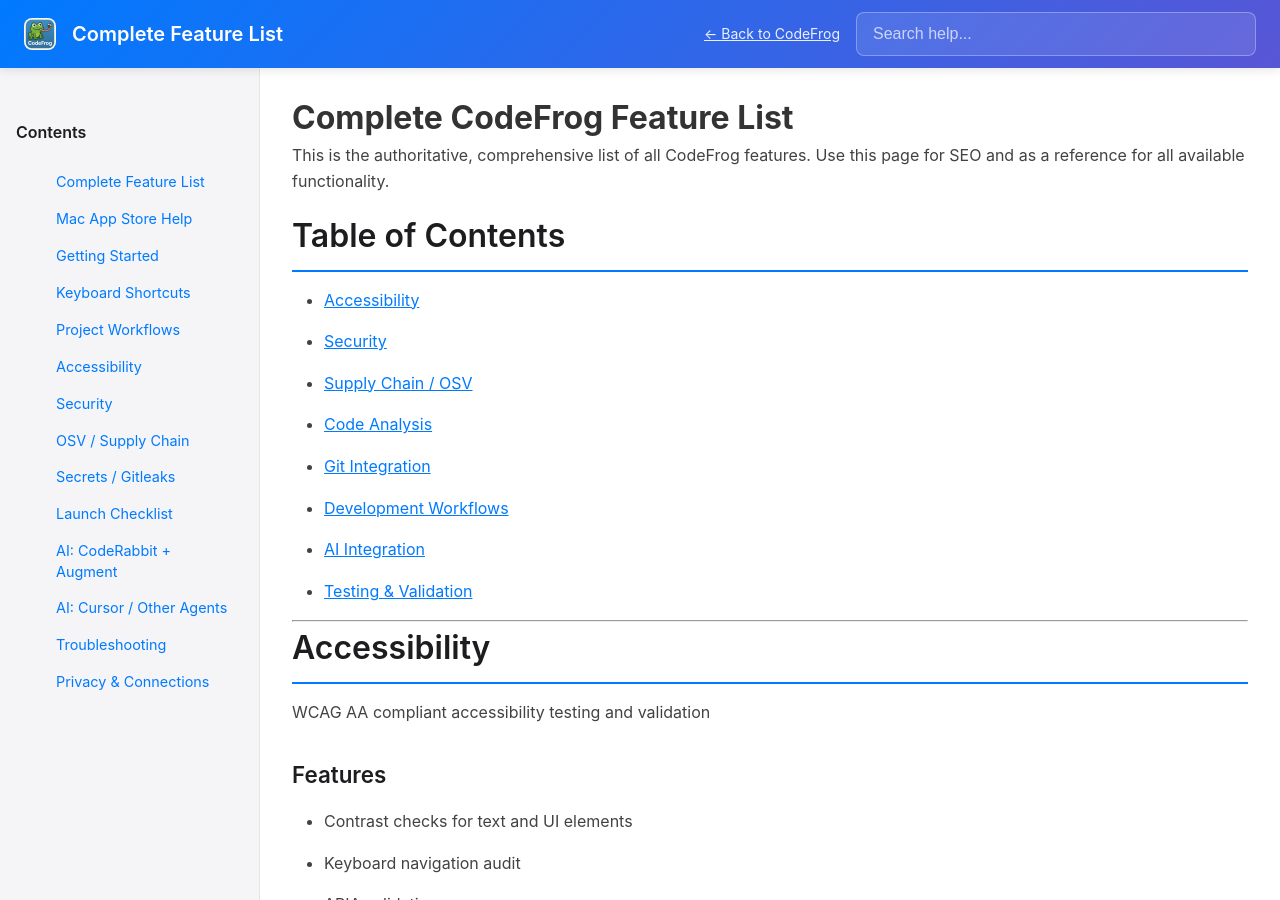
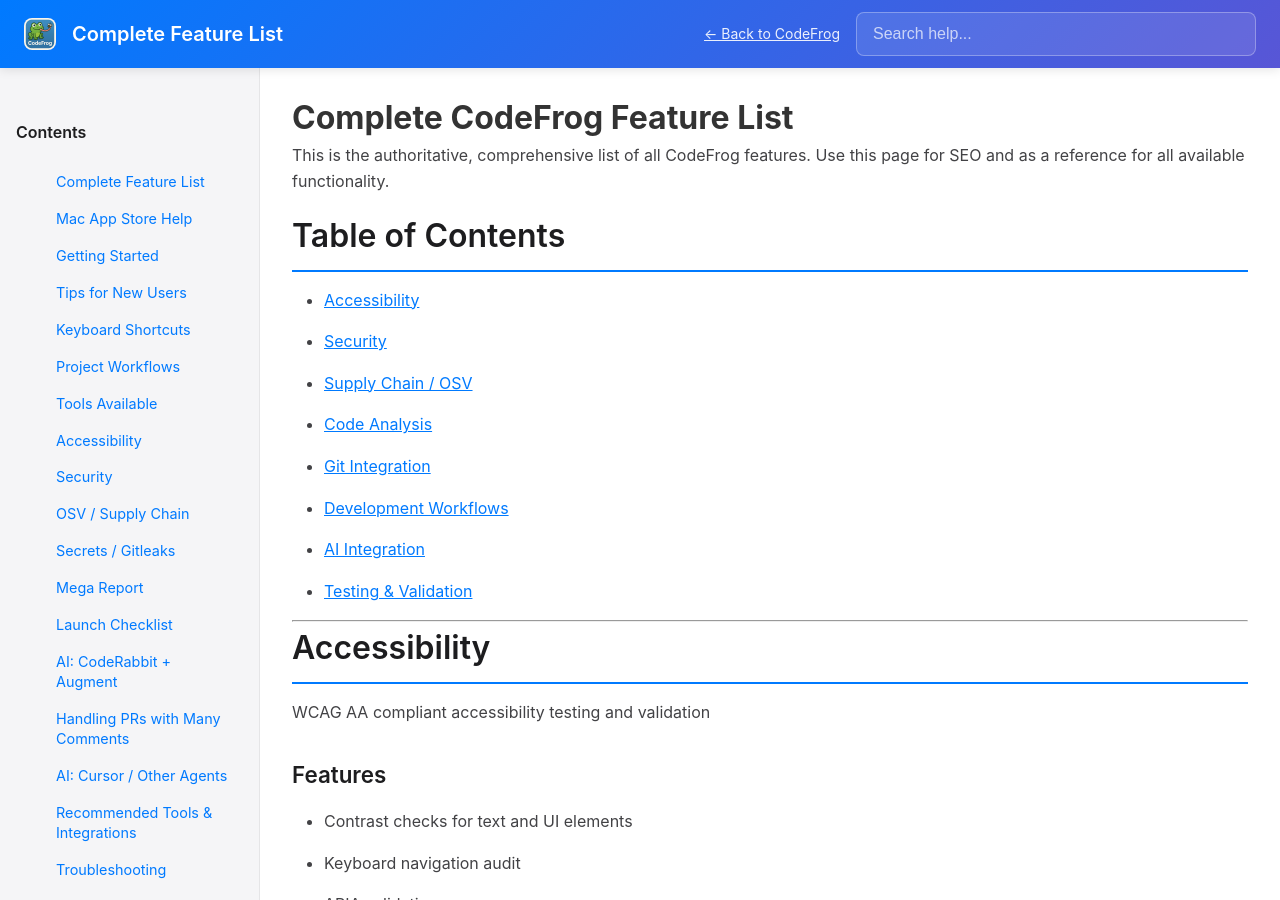
Before and after one commit to greenrobotllc/codefrog-help, a Jekyll site: the page built from index.md, in a window 1280 px wide and 900 px high. Built offline with Jekyll 4.4.1, drawn with Linux system fonts in a browser that asks for light colours; comment, search, counter and statistics services are not loaded.

Commit message:
Sync help documentation from main repository
Synced from: f76f5427a59023eb8ae66e63011134d25a8d9f25
Date: 2025-11-26 23:44:32 UTC

```diff
--- a/_layouts/help.html
+++ b/_layouts/help.html
@@ -26,15 +26,20 @@
           <li><a href="{{ '/help/' | relative_url }}" {% if page.url == '/help/' or page.url == '/help/index.html' %}class="active"{% endif %}>Complete Feature List</a></li>
           <li><a href="{{ '/help/mas/' | relative_url }}" {% if page.url == '/help/mas/' or page.url == '/help/mas/index.html' %}class="active"{% endif %}>Mac App Store Help</a></li>
           <li><a href="{{ '/help/mas/getting-started' | relative_url }}" {% if page.url == '/help/mas/getting-started/' or page.url == '/help/mas/getting-started.html' %}class="active"{% endif %}>Getting Started</a></li>
+          <li><a href="{{ '/help/mas/tips' | relative_url }}" {% if page.url == '/help/mas/tips/' or page.url == '/help/mas/tips.html' %}class="active"{% endif %}>Tips for New Users</a></li>
           <li><a href="{{ '/help/mas/shortcuts' | relative_url }}" {% if page.url == '/help/mas/shortcuts/' or page.url == '/help/mas/shortcuts.html' %}class="active"{% endif %}>Keyboard Shortcuts</a></li>
           <li><a href="{{ '/help/mas/workflows' | relative_url }}" {% if page.url == '/help/mas/workflows/' or page.url == '/help/mas/workflows.html' %}class="active"{% endif %}>Project Workflows</a></li>
+          <li><a href="{{ '/help/mas/tools' | relative_url }}" {% if page.url == '/help/mas/tools/' or page.url == '/help/mas/tools.html' %}class="active"{% endif %}>Tools Available</a></li>
           <li><a href="{{ '/help/mas/accessibility' | relative_url }}" {% if page.url == '/help/mas/accessibility/' or page.url == '/help/mas/accessibility.html' %}class="active"{% endif %}>Accessibility</a></li>
           <li><a href="{{ '/help/mas/security' | relative_url }}" {% if page.url == '/help/mas/security/' or page.url == '/help/mas/security.html' %}class="active"{% endif %}>Security</a></li>
           <li><a href="{{ '/help/mas/osv' | relative_url }}" {% if page.url == '/help/mas/osv/' or page.url == '/help/mas/osv.html' %}class="active"{% endif %}>OSV / Supply Chain</a></li>
           <li><a href="{{ '/help/mas/secrets' | relative_url }}" {% if page.url == '/help/mas/secrets/' or page.url == '/help/mas/secrets.html' %}class="active"{% endif %}>Secrets / Gitleaks</a></li>
+          <li><a href="{{ '/help/mas/mega-report' | relative_url }}" {% if page.url == '/help/mas/mega-report/' or page.url == '/help/mas/mega-report.html' %}class="active"{% endif %}>Mega Report</a></li>
           <li><a href="{{ '/help/mas/launch-checklist' | relative_url }}" {% if page.url == '/help/mas/launch-checklist/' or page.url == '/help/mas/launch-checklist.html' %}class="active"{% endif %}>Launch Checklist</a></li>
           <li><a href="{{ '/help/mas/ai-coder-coderabbit-augment' | relative_url }}" {% if page.url == '/help/mas/ai-coder-coderabbit-augment/' or page.url == '/help/mas/ai-coder-coderabbit-augment.html' %}class="active"{% endif %}>AI: CodeRabbit + Augment</a></li>
+          <li><a href="{{ '/help/mas/handling-pr-comments' | relative_url }}" {% if page.url == '/help/mas/handling-pr-comments/' or page.url == '/help/mas/handling-pr-comments.html' %}class="active"{% endif %}>Handling PRs with Many Comments</a></li>
           <li><a href="{{ '/help/mas/ai-coder-cursor' | relative_url }}" {% if page.url == '/help/mas/ai-coder-cursor/' or page.url == '/help/mas/ai-coder-cursor.html' %}class="active"{% endif %}>AI: Cursor / Other Agents</a></li>
+          <li><a href="{{ '/help/mas/recommended-tools' | relative_url }}" {% if page.url == '/help/mas/recommended-tools/' or page.url == '/help/mas/recommended-tools.html' %}class="active"{% endif %}>Recommended Tools & Integrations</a></li>
           <li><a href="{{ '/help/mas/troubleshooting' | relative_url }}" {% if page.url == '/help/mas/troubleshooting/' or page.url == '/help/mas/troubleshooting.html' %}class="active"{% endif %}>Troubleshooting</a></li>
           <li><a href="{{ '/help/mas/privacy' | relative_url }}" {% if page.url == '/help/mas/privacy/' or page.url == '/help/mas/privacy.html' %}class="active"{% endif %}>Privacy & Connections</a></li>
         </ul>
```
